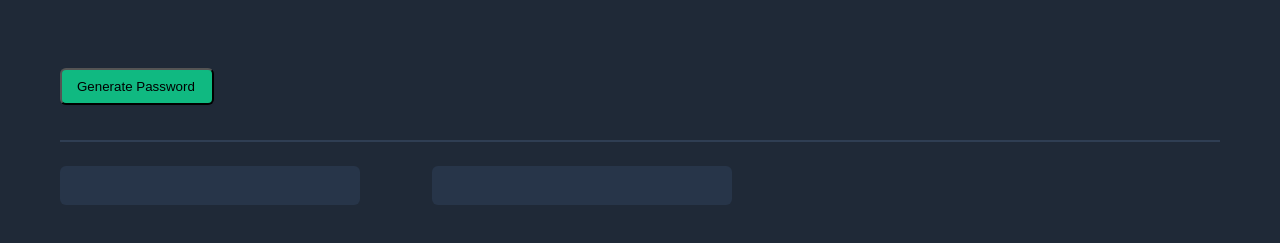
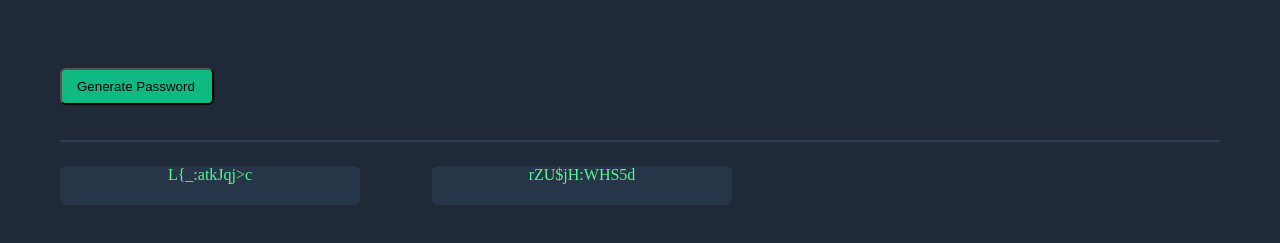
Before and after one commit to olamiye/password-generator, a plain HTML site: page index.html in a window 1280 px wide. Both pictures are taken after a click on the button "Generate Password". Shown: the part 255-498 px from the top of the page. Drawn offline with Linux system fonts and the light colour scheme.

Commit message:
finished up all interactivity

```diff
--- a/index.css
+++ b/index.css
@@ -60,14 +60,15 @@ p{
     margin-left: 52px;
     height: 39px;
     width:300px;
+    color:#55F991;
+    text-align: center;
 
 
 }
-
+.passItem{
+    text-align: center;
+ }
 .password{
     display:flex;
-    /* justify-content: space-around; */
-    /* position:absolute */
     gap: 20px;
-
 }
--- a/index.html
+++ b/index.html
@@ -15,11 +15,12 @@
         <h2>random password</h2>
     </div>
     <h3>Never use an insecure password again</h3>
-    <button>Generate Password</button>
+    <button id="btn">Generate Password</button>
     <hr>
     <div class="password">
-        <p></p>
-        <p></p>
+        <p id="passItem"></p>
+        <p id="passItem2"></p>
     </div>
+    <script src="index.js"></script>
 </body>
 </html>
--- a/index.js
+++ b/index.js
@@ -0,0 +1,25 @@
+const characters = ["A","B","C","D","E","F","G","H","I","J","K","L","M","N","O","P","Q","R","S","T","U","V","W","X","Y","Z","a","b","c","d","e","f","g","h","i","j","k","l","m","n","o","p","q","r","s","t","u","v","w","x","y","z", "0", "1", "2", "3", "4", "5", "6", "7", "8", "9","~","`","!","@","#","$","%","^","&","*","(",")","_","-","+","=","{","[","}","]",",","|",":",";","<",">",".","?",
+ "/"];
+let pass = document.getElementById("passItem")
+let genBtn = document.getElementById("btn")
+let pass2 = document.getElementById("passItem2")
+
+function random(){
+    return Math.floor(Math.random() * characters.length)
+}
+
+genBtn.addEventListener("click", function(){
+
+    let randomVal = ""
+    for(let i = 0; i < 12; i++){
+        randomVal += characters[random()]
+    }
+
+    pass.textContent = randomVal
+
+    let randomVal2 = ""
+    for(let i = 0; i < 12; i++){
+        randomVal2 += characters[random()]
+    }
+    pass2.textContent = randomVal2
+})
```
